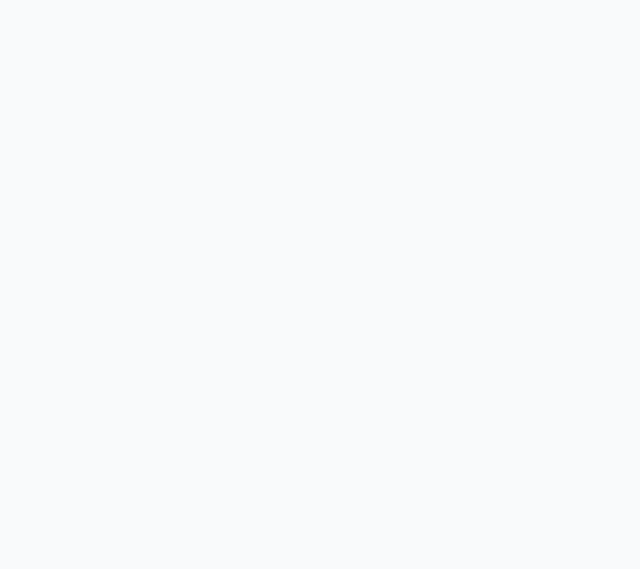
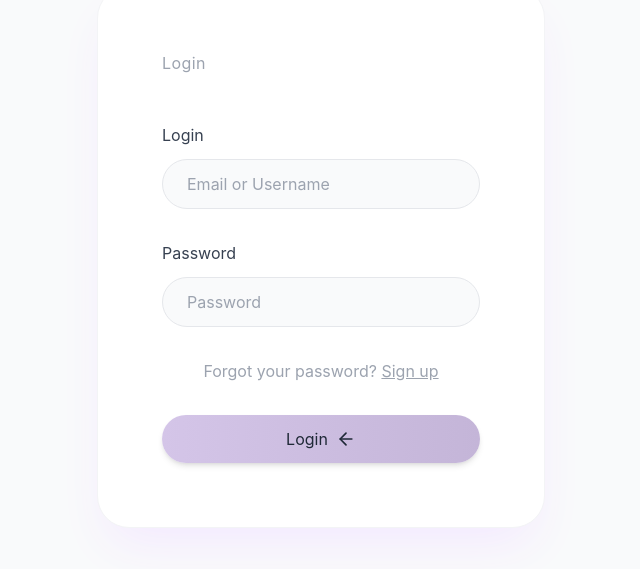
Before and after one commit to vxk8058/Health-Hub, a React (Create React App) app in the folder my-app/: page /login in a window 1280 px wide. Before the commit this address had no page. Shown: the part 143-712 px from the top of the page, without its empty margins (319-959 px from the left). Built offline with nearby package versions, Linux system fonts and the light colour scheme.

Commit message:
Added the Login Screen

```diff
--- a/my-app/src/App.tsx
+++ b/my-app/src/App.tsx
@@ -1,20 +1,41 @@
-import {
-  BrowserRouter as Router,
-  Routes,
-  Route,
-} from "react-router-dom";
+import { useState } from 'react';
+import { BrowserRouter as Router, Routes, Route, Navigate } from 'react-router-dom';
+
 import WelcomeScreen from './components/WelcomeScreen.tsx';
+import Login from './components/Login.tsx';
 
-function App() {
+
+
+export default function App() {
+  const [isAuthenticated, setIsAuthenticated] = useState(false);
+  const [userData, setUserData] = useState({
+    firstName: '',
+    lastName: '',
+    email: ''
+  });
+
+  const handleLogin = (data: any) => {
+    setUserData(data);
+    setIsAuthenticated(true);
+  };
+
   return (
     <div className="min-h-screen bg-gray-50">
       <Router>
         <Routes>
-          <Route path="/" element={<WelcomeScreen/>} />
+          <Route path="/" element={<WelcomeScreen />} />
+          <Route
+            path="/login"
+            element={
+              <Login
+                setUserData={setUserData}
+                handleLogin={handleLogin}
+              />
+            }
+          />
+
         </Routes>
       </Router>
     </div>
   );
 }
-
-export default App;
--- /dev/null
+++ b/my-app/src/components/Login.tsx
@@ -0,0 +1,67 @@
+import { useState } from 'react';
+import { User, Mail, Lock, ArrowLeft } from 'lucide-react';
+import { useNavigate } from 'react-router-dom';
+
+interface LoginProps {
+  setUserData: (data: any) => void;
+  handleLogin: (data: any) => void;
+}
+
+export default function Login({ setUserData, handleLogin }: LoginProps) {
+  const navigate = useNavigate();
+  const [email, setEmail] = useState('');
+  const [password, setPassword] = useState('');
+
+  const handleSubmit = () => {
+    if (email && password) {
+      const userData = {
+        email,
+        firstName: email.split('@')[0],
+        lastName: ''
+      };
+      setUserData(userData);
+      handleLogin(userData);
+      navigate('/home');
+    }
+  };
+
+  return (
+    <div className="min-h-screen flex items-center justify-center p-6">
+      <div className="bg-white rounded-[2rem] p-16 w-full max-w-md shadow-2xl shadow-purple-100 border border-gray-100">
+        <p className="text-gray-400 mb-12 tracking-wide">Login</p>
+
+        <div className="mb-8">
+          <label className="block text-gray-700 mb-3">Login</label>
+          <input
+            type="text"
+            value={email}
+            onChange={(e) => setEmail(e.target.value)}
+            placeholder="Email or Username"
+            className="w-full px-6 py-3 border border-gray-200 rounded-full focus:outline-none focus:border-[#8B7BA8] focus:ring-2 focus:ring-[#8B7BA8]/20 transition-all duration-200 bg-gray-50 hover:bg-white"
+          />
+        </div>
+
+        <div className="mb-8">
+          <label className="block text-gray-700 mb-3">Password</label>
+          <input
+            type="password"
+            value={password}
+            onChange={(e) => setPassword(e.target.value)}
+            placeholder="Password"
+            className="w-full px-6 py-3 border border-gray-200 rounded-full focus:outline-none focus:border-[#8B7BA8] focus:ring-2 focus:ring-[#8B7BA8]/20 transition-all duration-200 bg-gray-50 hover:bg-white"
+          />
+        </div>
+
+        <p className="text-gray-400 text-center mb-8">Forgot your password? <span className="underline cursor-pointer hover:text-[#8B7BA8] transition-colors" onClick={() => navigate('/create-account')}>Sign up</span></p>
+
+        <button
+          onClick={handleSubmit}
+          className="w-full bg-gradient-to-r from-[#D4C5E8] to-[#C4B5D8] hover:from-[#C4B5D8] hover:to-[#B4A5C8] text-gray-800 py-3 px-8 rounded-full flex items-center justify-center gap-2 transition-all duration-200 shadow-md hover:shadow-lg transform hover:-translate-y-0.5"
+        >
+          Login
+          <ArrowLeft className="w-5 h-5" />
+        </button>
+      </div>
+    </div>
+  );
+}
```
